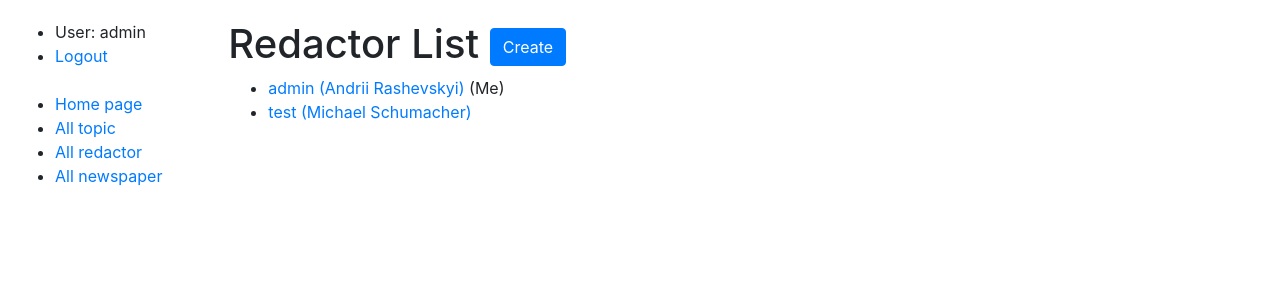
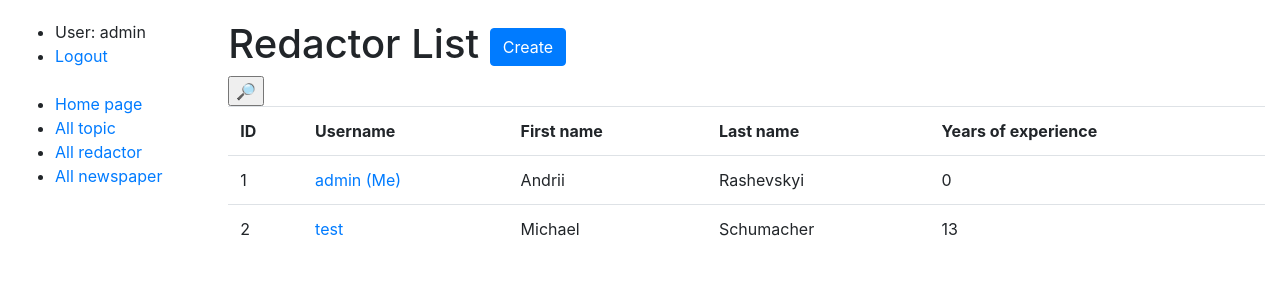
Before and after one commit to Phoenix-Erazer/newspaper_agency, a Django app: page /redactors/ in a window 1280 px wide. Shown: the top 300 px of the page. Run offline with Django 4.2, Linux system fonts and the light colour scheme; a user stored in the database is signed in; data comes from the database, SQL or seed files in the repository; some libraries are stand-ins or nearby versions.

Commit message:
Update redactor_detail.html and redactor_list.html

```diff
--- a/templates/newspaper/redactor_detail.html
+++ b/templates/newspaper/redactor_detail.html
@@ -13,6 +13,7 @@
   </h1>
   <p><strong>Fullname</strong>: {{ redactor.first_name }} {{ redactor.last_name }}</p>
   <p><strong>Years of experience</strong>: {{ redactor.years_of_experience }}</p>
+  <p><strong>Is staff:</strong> {{ redactor.is_staff }}</p>
   <div class="ml-3">
     <h3>Newspapers:</h3>
       <ul>
--- a/templates/newspaper/redactor_list.html
+++ b/templates/newspaper/redactor_list.html
@@ -1,23 +1,40 @@
 {% extends "base.html" %}
+{% load crispy_forms_filters %}
 
 {% block content %}
-  <h1>Redactor List
+  <h1>
+    Redactor List
     <a href="{% url 'newspaper:redactor-create' %}" class="btn btn-primary link-to-page">
       Create
     </a>
   </h1>
 
-  {% if redactor_list %}
-    <ul>
-      {% for redactor in redactor_list %}
-        <li>
-          <a href=" {% url 'newspaper:redactor-detail' pk=redactor.id %}">{{ redactor }}</a>
-          {% if redactor.username == user.username %}
-            (Me)
-          {% endif %}
-        </li>
+  <form action="" method="get" class="form-inline">
+    {{ search_form|crispy }}
+    <input type="submit" value="🔎">
+  </form>
 
-      {% endfor %}
-    </ul>
-  {% endif %}
+    {% if redactor_list %}
+    <table class="table">
+      <tr>
+        <th>ID</th>
+        <th>Username</th>
+        <th>First name</th>
+        <th>Last name</th>
+        <th>Years of experience</th>
+      </tr>
+    {% for redactor in redactor_list %}
+      <tr>
+        <td>{{ redactor.id }}</td>
+        <td><a href="{{ redactor.get_absolute_url }}">{{ redactor.username }} {% if user == redactor %} (Me){% endif %}</a></td>
+        <td>{{ redactor.first_name }}</td>
+        <td>{{ redactor.last_name }}</td>
+        <td>{{ redactor.years_of_experience }}</td>
+      </tr>
+    {% endfor %}
+
+    </table>
+    {% else %}
+      <p>There are no redactors in the service.</p>
+    {% endif %}
 {% endblock %}
```
